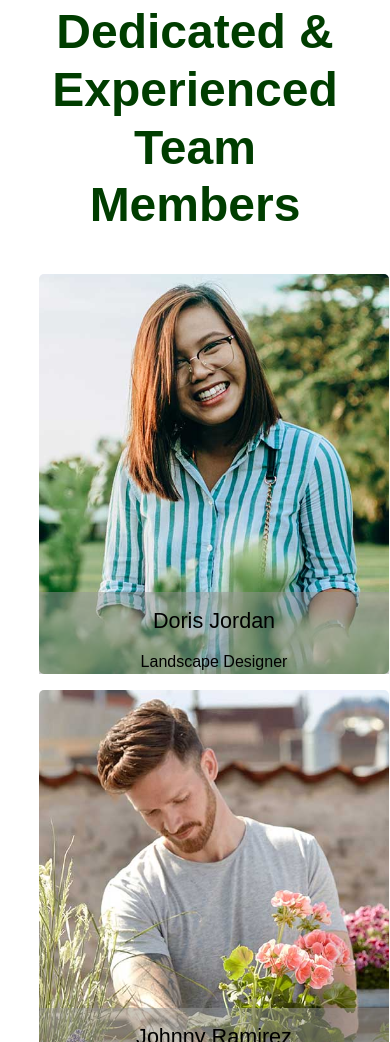
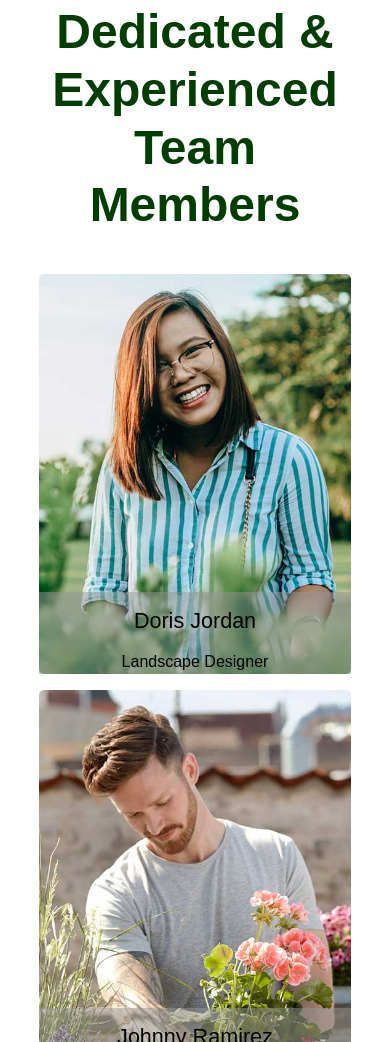
Before and after one commit to G-Nash/Html-Css_Project_10K, a plain HTML site: page index.html in a window 390 px wide. Shown: the part 10958-12000 px from the top of the page. Drawn offline with nearby package versions, Linux system fonts and the light colour scheme.

Commit message:
images_align

```diff
--- a/css/style.css
+++ b/css/style.css
@@ -1070,7 +1070,14 @@ p {
         flex-direction: column;
         align-items: center;
         justify-content: center;
+
+        margin-left: auto;
+        margin-right: auto;
         gap: 2rem;
+    }
+
+    .team_div{
+        max-width: 80vw;
     }
 
     #team1,
@@ -1111,7 +1118,7 @@ p {
     justify-content: end;
     align-items: end;
 
-    min-width: 350px;
+    width: 350px;
 
 
     animation-name: slide-xl;
```
